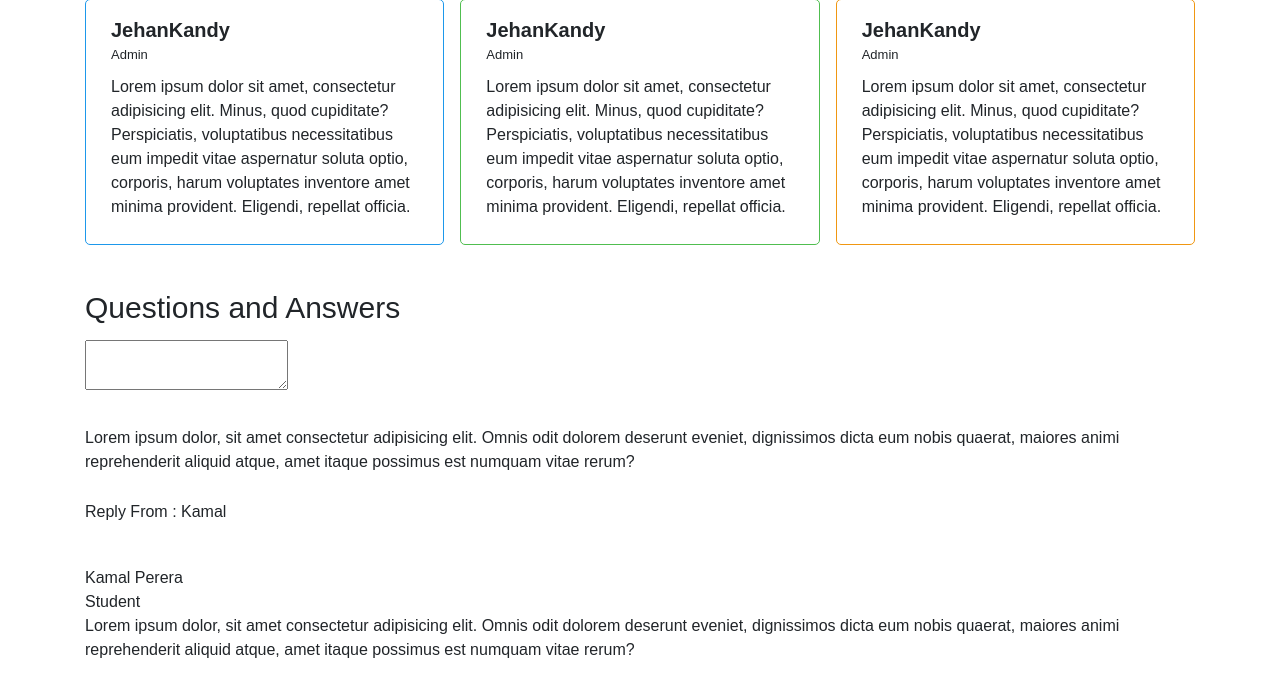
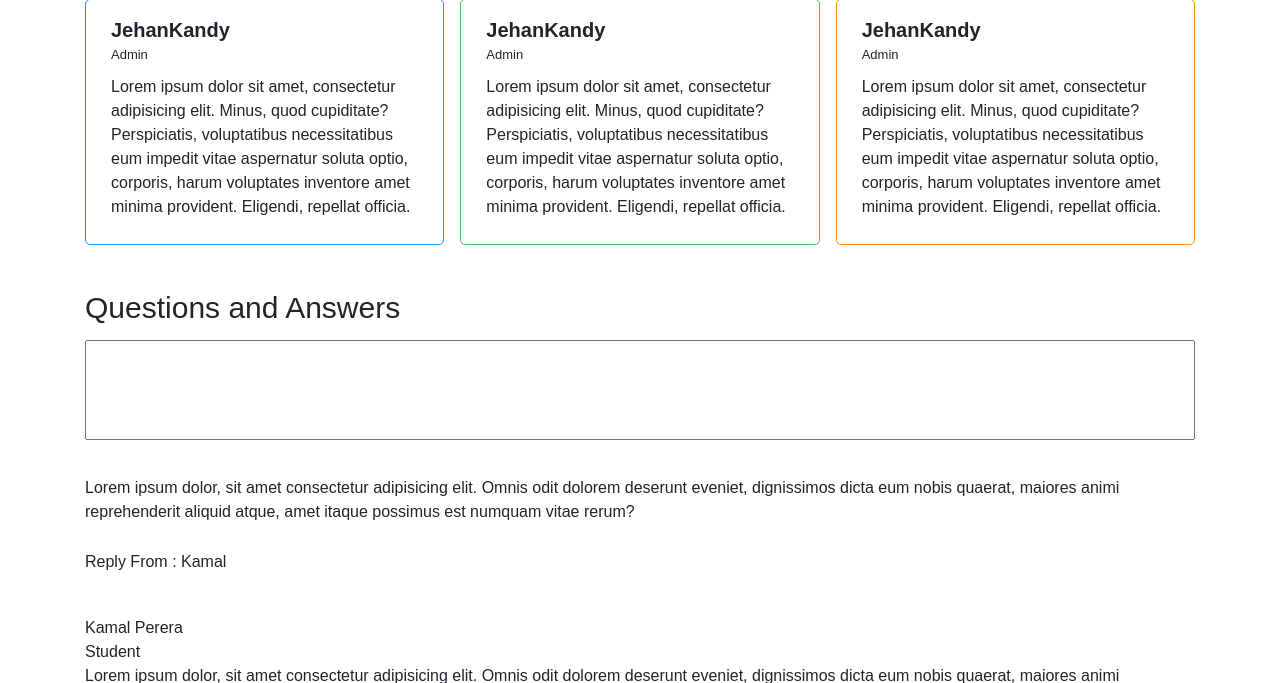
Before and after one commit to JehanKandy/Online-Quiz-System, a PHP site: page /lib/routes/student.php in a window 1280 px wide. Shown: the part 1462-2145 px from the top of the page. Run offline with PHP 8.4, Linux system fonts and the light colour scheme; the visitor is signed in with stand-in values (Sample User, id 1); data that the repository does not hold is empty; some libraries are stand-ins or nearby versions; some web fonts are replaced.

Commit message:
Update dashboard.css

```diff
--- a/css/dashboard.css
+++ b/css/dashboard.css
@@ -915,6 +915,12 @@ td {
     grid-area: a;
 }
 
+.type-answer .type-answer-input {
+    width: 100%;
+    height: 100px;
+    resize: none;
+}
+
 @media only screen and (max-width: 1400px) {
     .menu-toggle {
         display: block;
```
